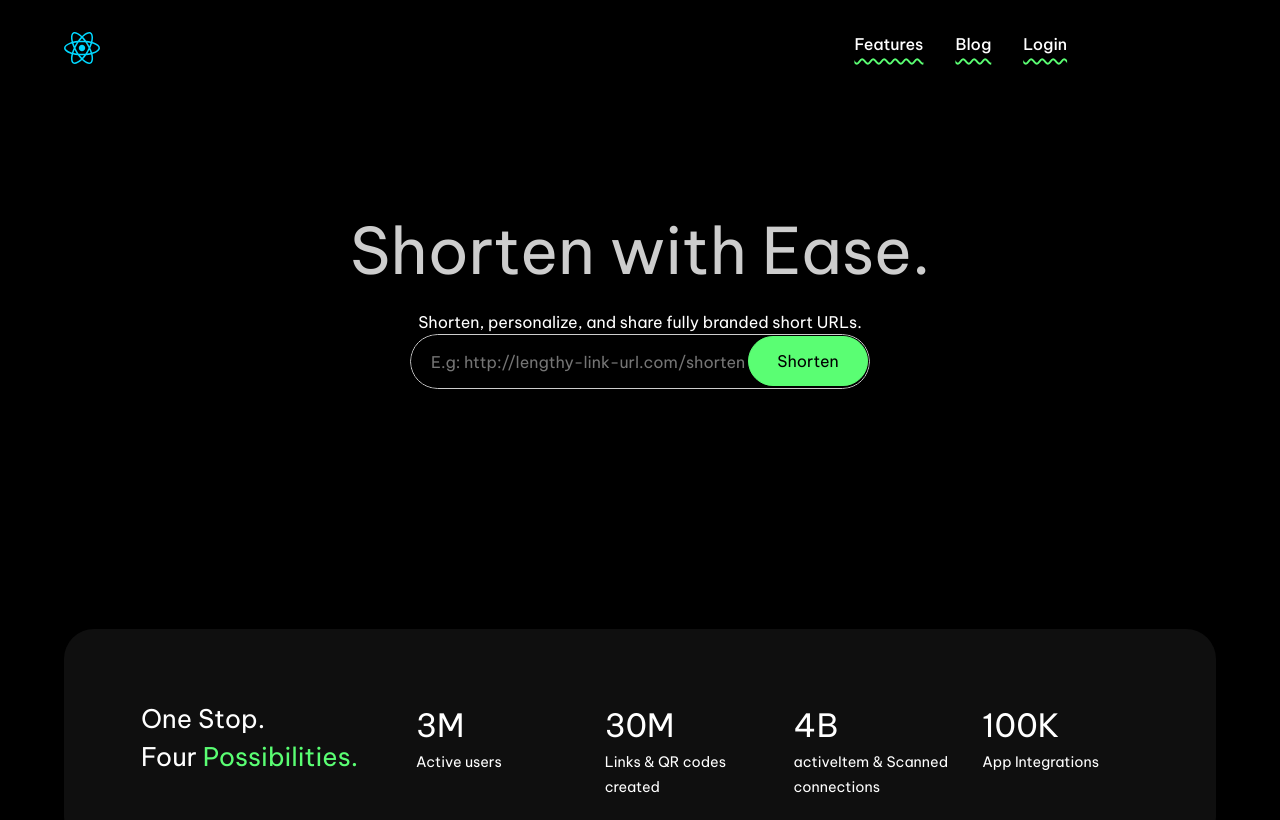
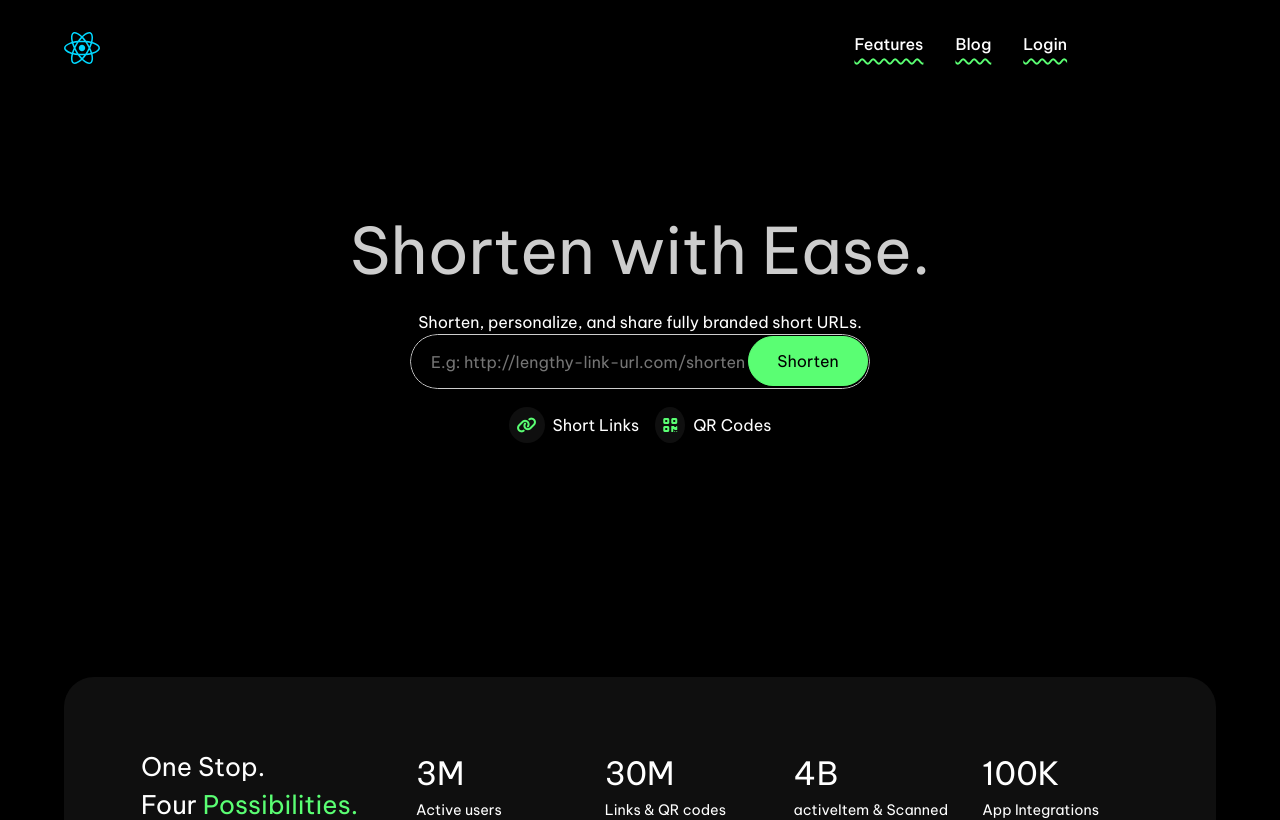
Before and after one commit to alialaba/shortlyurl-web, a React (Vite) app: page / in a window 1280 px wide. Shown: the top 820 px of the page. Built offline with nearby package versions, Linux system fonts and the light colour scheme.

Commit message:
style hero-list

```diff
--- a/src/App.jsx
+++ b/src/App.jsx
@@ -4,6 +4,7 @@ import Home from './pages/Home/Home';
 import SignUp from './pages/SignUp/SignUp';
 import ErrorPage from './pages/ErrorPage/ErrorPage';
 import Navbar from './components/Navbar';
+import Feature from "./pages/Features/Features"
 
 import Button from './components/Button';
 import Footer from './components/Footer';
@@ -35,6 +36,7 @@ function App() {
       <Routes>
         <Route path='/' element={<Home featuresData={featuresData} faqData={faqData} />}/>
         <Route path='/signup' element={<SignUp/>}/>
+        <Route path='/features' element={<Feature/>}/>
 
         <Route path='*' element={<ErrorPage/>}/>
       </Routes>
--- a/src/components/Accordion.jsx
+++ b/src/components/Accordion.jsx
@@ -22,7 +22,7 @@ export default function Accordion(props){
                 {props.active &&
                 <div>
                   <p className={`accordion__text ${props.active ? "open" : ""}`}>{props.item.info}</p>
-                  <button style={{color: "#fff" , fontSize:".8rem", cursor: "pointer"}} onClick={()=> {navigate("/")}}>Read more</button>
+                  <button style={{color: "#fff" , fontSize:".8rem", cursor: "pointer"}} onClick={()=> {navigate(`/features`)}}>Read more</button>
 
                   </div>}
 
--- a/src/components/ActionCard.jsx
+++ b/src/components/ActionCard.jsx
@@ -5,10 +5,8 @@ export default function ActionCard(){
             <h2 className="card-cta__title">Revolutionizing Link Optimization</h2>
             <p className="card-cta__text">Lorem ipsum dolor, sit amet consectetur adipisicing elit. Ipsam architecto assumenda incidunt laudantium, eum perspiciatis, accusamus officiis tempora, nemo laboriosam voluptatum. Praesentium temporibus soluta magni dignissimos harum adipisci quidem fugiat!</p>
 
-            <div>
-                <Button className="card-cta__btn" text="Get Started"/>
-                {/* <Button className="card-cta__btn" text="Get Started"/> */}
-            </div>
+            <Button className="card-cta__btn" text="Get Started"/>
+
         </div>
     );
 }
--- a/src/components/Navbar.jsx
+++ b/src/components/Navbar.jsx
@@ -25,7 +25,7 @@ export default function (props){
                 </div>
                     <ul className={`${props.showNavBar && "active"} nav__list`}>
 
-                        <li className="nav__item"> <Link to="/whyus" className="nav__link">Features</Link></li>
+                        <li className="nav__item"> <Link to="/feature" className="nav__link">Features</Link></li>
                         <li className="nav__item"> <Link to="/blog"  className="nav__link">Blog</Link></li>
                         <li className="nav__item"> <Link to="/login" className="nav__link">Login</Link></li>
                         <li className="nav__item"> <Link to="/signup" className="nav__link btn"> <i className="fa-solid fa-link"></i> Get Started</Link></li>
--- a/src/index.css
+++ b/src/index.css
@@ -273,6 +273,7 @@ section{
 }
 .card-cta__title{
   font-size: 2rem;
+  font-weight: 700;
 }
 .card-cta__btn{
   background-color: var(--clr-neutral-100);
--- a/src/pages/Home/Home.css
+++ b/src/pages/Home/Home.css
@@ -50,7 +50,19 @@
     color:var(--clr-primary-300) ;
     line-height: 1.1;
 }
-
+.hero__list{
+    display: flex;
+    justify-content: center;
+    align-items: center;
+    gap: 1em;
+}
+.hero__icon{
+    margin-right: .5em;
+    background: rgba(100, 100, 100, 0.15);
+    border-radius: 50%;
+    padding: .5em;
+    color: var(--clr-primary-400);
+}
 
 .slidingVertical{
     overflow: hidden;
--- a/src/pages/Home/Home.jsx
+++ b/src/pages/Home/Home.jsx
@@ -48,6 +48,21 @@ export default function Home(props){
                     {/* </div> */}
                     <p className="hero__text">Shorten, personalize, and share fully branded short URLs.</p>
                     <InlineInputBtn/>
+                    <ul className="hero__list">
+                        <li className="hero__item">
+                        <span className="hero__icon">
+                        <i class="fa-solid fa-link"></i>
+                        </span>
+                            <span>Short Links</span>
+                        </li>
+                        <li className="hero__item">
+                         <span className="hero__icon">
+                         <i class="fa-solid fa-qrcode"></i>
+                        </span>
+                            <span>QR Codes</span>
+                        </li>
+
+                    </ul>
                 </div>
             </div>
         </section>
```
Also changed, not shown: 1 other file (tests, documents, lock files or other folders).
